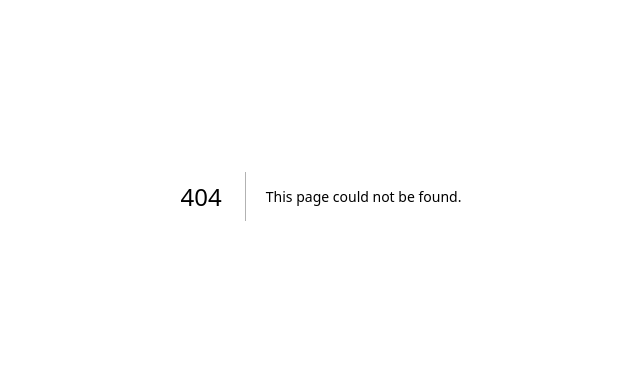
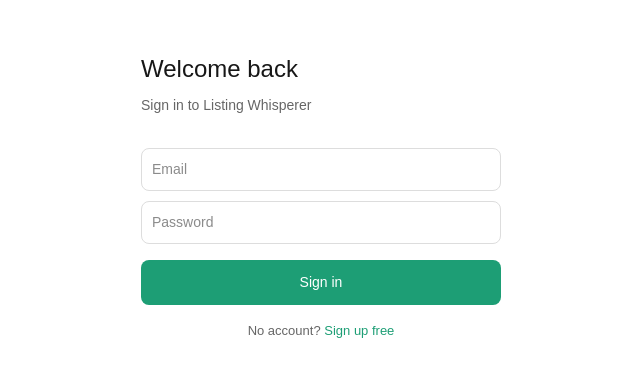
Before and after one commit to APD013/listing-whisperer, a Next.js app: page /login in a window 1280 px wide. Before the commit this address had no page. Shown: the part 204-580 px from the top of the page, without its empty margins (319-959 px from the left). Built offline with nearby package versions, Linux system fonts and the light colour scheme.

Commit message:
Add login page

```diff
--- /dev/null
+++ b/src/app/api/auth/login/route.ts
@@ -0,0 +1,18 @@
+import { NextResponse } from 'next/server'
+
+export async function POST(request: Request) {
+  const { email, password } = await request.json()
+
+  const res = await fetch(`${process.env.NEXT_PUBLIC_SUPABASE_URL}/auth/v1/token?grant_type=password`, {
+    method: 'POST',
+    headers: {
+      'Content-Type': 'application/json',
+      'apikey': process.env.NEXT_PUBLIC_SUPABASE_ANON_KEY!,
+    },
+    body: JSON.stringify({ email, password })
+  })
+
+  const data = await res.json()
+  if (data.error) return NextResponse.json({ error: data.error_description })
+  return NextResponse.json({ success: true, token: data.access_token })
+}
--- /dev/null
+++ b/src/app/login/page.tsx
@@ -0,0 +1,47 @@
+'use client'
+import { useState } from 'react'
+
+export default function LoginPage() {
+  const [email, setEmail] = useState('')
+  const [password, setPassword] = useState('')
+  const [loading, setLoading] = useState(false)
+  const [message, setMessage] = useState('')
+
+  const handleLogin = async () => {
+    setLoading(true)
+    try {
+      const res = await fetch('/api/auth/login', {
+        method: 'POST',
+        headers: { 'Content-Type': 'application/json' },
+        body: JSON.stringify({ email, password })
+      })
+      const data = await res.json()
+      if (data.error) setMessage(data.error)
+      else window.location.href = '/dashboard'
+    } catch(e) {
+      setMessage('Something went wrong, try again.')
+    }
+    setLoading(false)
+  }
+
+  return (
+    <main style={{minHeight:'100vh',display:'flex',alignItems:'center',justifyContent:'center',padding:'2rem',fontFamily:'sans-serif'}}>
+      <div style={{width:'100%',maxWidth:'360px'}}>
+        <h1 style={{fontSize:'1.5rem',fontWeight:'500',marginBottom:'0.5rem'}}>Welcome back</h1>
+        <p style={{color:'#666',fontSize:'0.875rem',marginBottom:'2rem'}}>Sign in to Listing Whisperer</p>
+        <input type="email" placeholder="Email" value={email} onChange={e=>setEmail(e.target.value)}
+          style={{width:'100%',padding:'10px',border:'1px solid #ddd',borderRadius:'8px',marginBottom:'10px',fontSize:'14px'}}/>
+        <input type="password" placeholder="Password" value={password} onChange={e=>setPassword(e.target.value)}
+          style={{width:'100%',padding:'10px',border:'1px solid #ddd',borderRadius:'8px',marginBottom:'16px',fontSize:'14px'}}/>
+        {message && <p style={{fontSize:'13px',marginBottom:'10px',color:message.includes('error')?'red':'green'}}>{message}</p>}
+        <button onClick={handleLogin} disabled={loading}
+          style={{width:'100%',padding:'12px',background:'#1D9E75',color:'#fff',border:'none',borderRadius:'8px',fontSize:'14px',fontWeight:'500',cursor:'pointer'}}>
+          {loading ? 'Signing in...' : 'Sign in'}
+        </button>
+        <p style={{textAlign:'center',fontSize:'13px',color:'#666',marginTop:'1rem'}}>
+          No account? <a href="/signup" style={{color:'#1D9E75'}}>Sign up free</a>
+        </p>
+      </div>
+    </main>
+  )
+}
```
